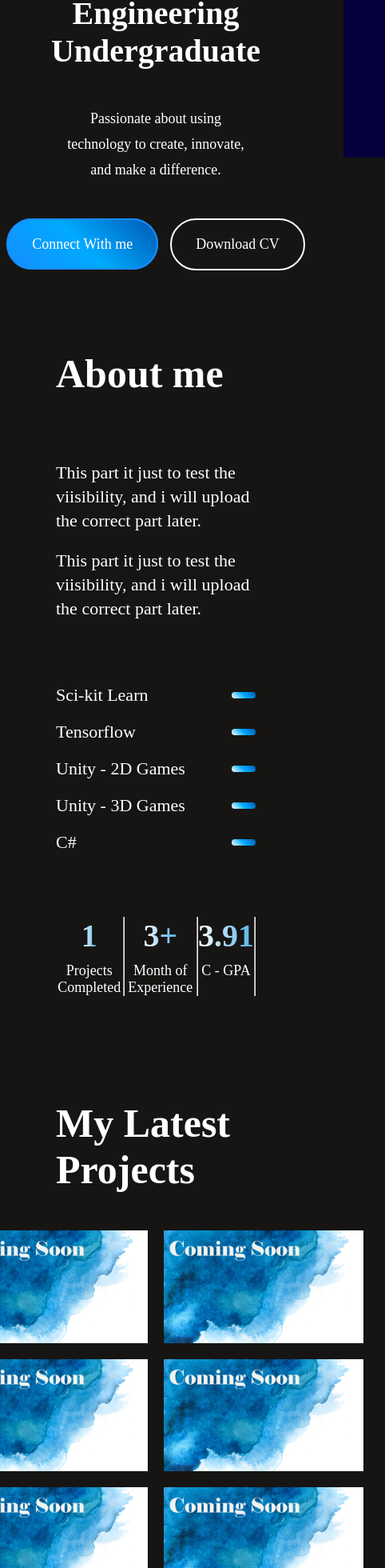
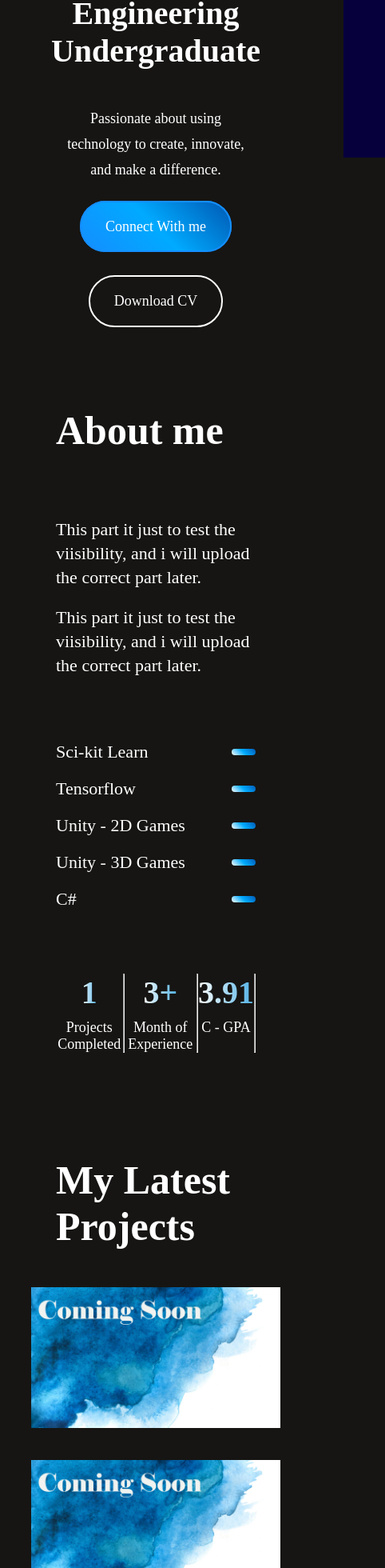
Before and after one commit to UGSNBandara/My-Portfolio, a React (Vite) app: page / in a window 390 px wide. Shown: the part 647-2607 px from the top of the page at 80% size, 482 px wide, since content can reach past the window. Built offline with nearby package versions, Linux system fonts and the light colour scheme.

Commit message:
Update project with new changes

```diff
--- a/src/Components/Contact/Contact.css
+++ b/src/Components/Contact/Contact.css
@@ -147,12 +147,12 @@
     }
 
     .contact-right input{
-        width: 150%;
+        width: 80vw;
         font-size: 20px;
     }
 
     .contact-right textarea{
-        width: 145%;
+        width: 76vw;
         font-size: 20px;
     }
 
@@ -161,4 +161,5 @@
         padding: 15px 40px;
 
     }
+
 }
--- a/src/Components/Experience/Experience.css
+++ b/src/Components/Experience/Experience.css
@@ -100,3 +100,18 @@
     }
 
 }
+
+@media(max-width:600px){
+
+    .myexperience-container{
+        padding-top: 40px;
+        padding-bottom: 20px;
+        grid-template-columns: 1fr;
+        gap: 40px;
+    }
+
+    .myexperience-container img{
+        max-width: 80vw;
+        height: auto;
+    }
+}
--- a/src/Components/Hero/Hero.css
+++ b/src/Components/Hero/Hero.css
@@ -113,3 +113,11 @@
         border-radius: 40px;
     }
 }
+
+@media(max-width:600px){
+.hero-action{
+    display: flex;
+    flex-direction: column;
+    gap: 50px;
+}
+}
--- a/src/Components/My_Project/MyProjects.css
+++ b/src/Components/My_Project/MyProjects.css
@@ -100,3 +100,17 @@
     }
 
 }
+
+@media(max-width:750px){
+    .myprojects-container{
+        padding-top: 40px;
+        padding-bottom: 20px;
+        grid-template-columns: 1fr;
+        gap: 40px;
+    }
+
+    .myprojects-container img{
+        max-width: 80vw;
+        height: auto;
+    }
+}
```
